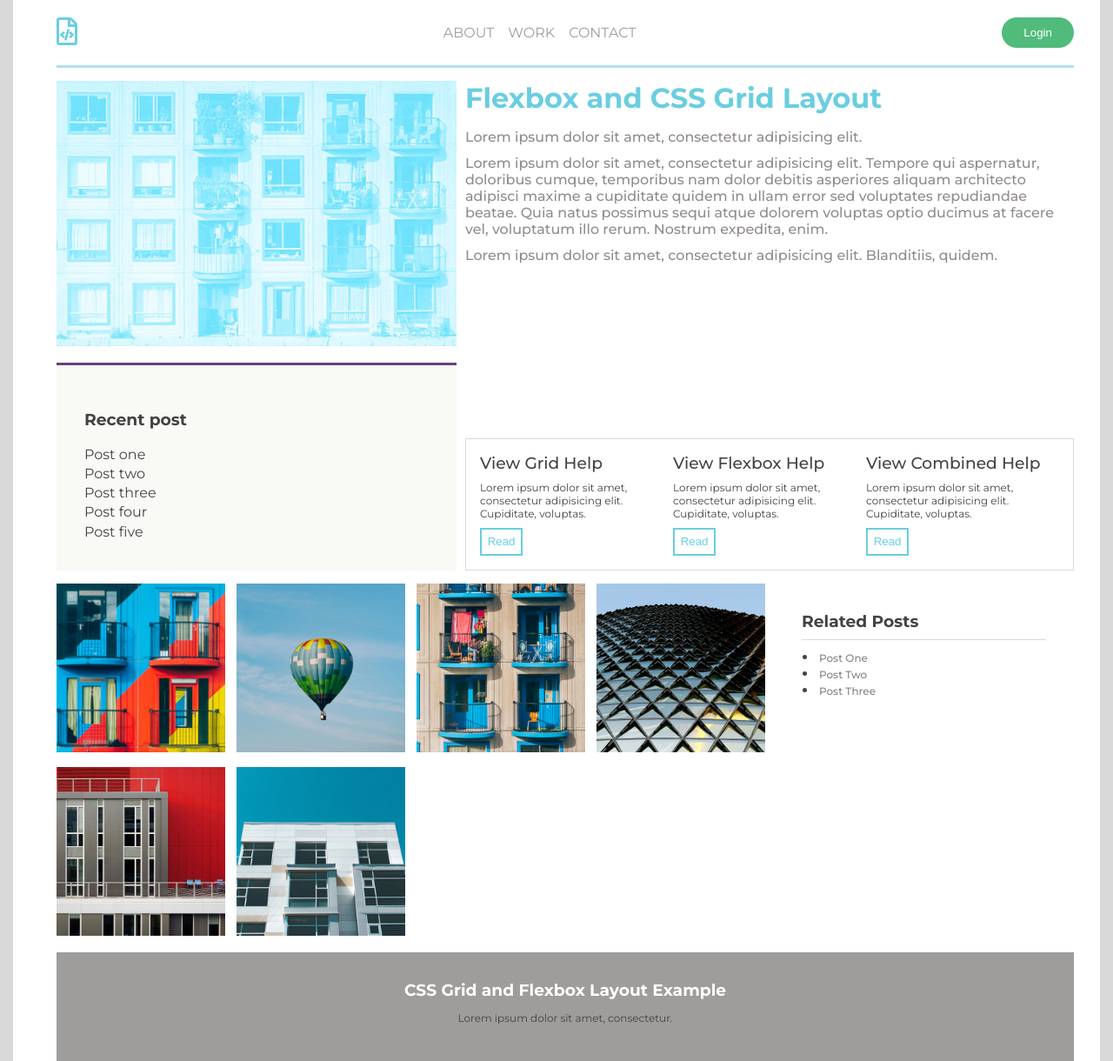
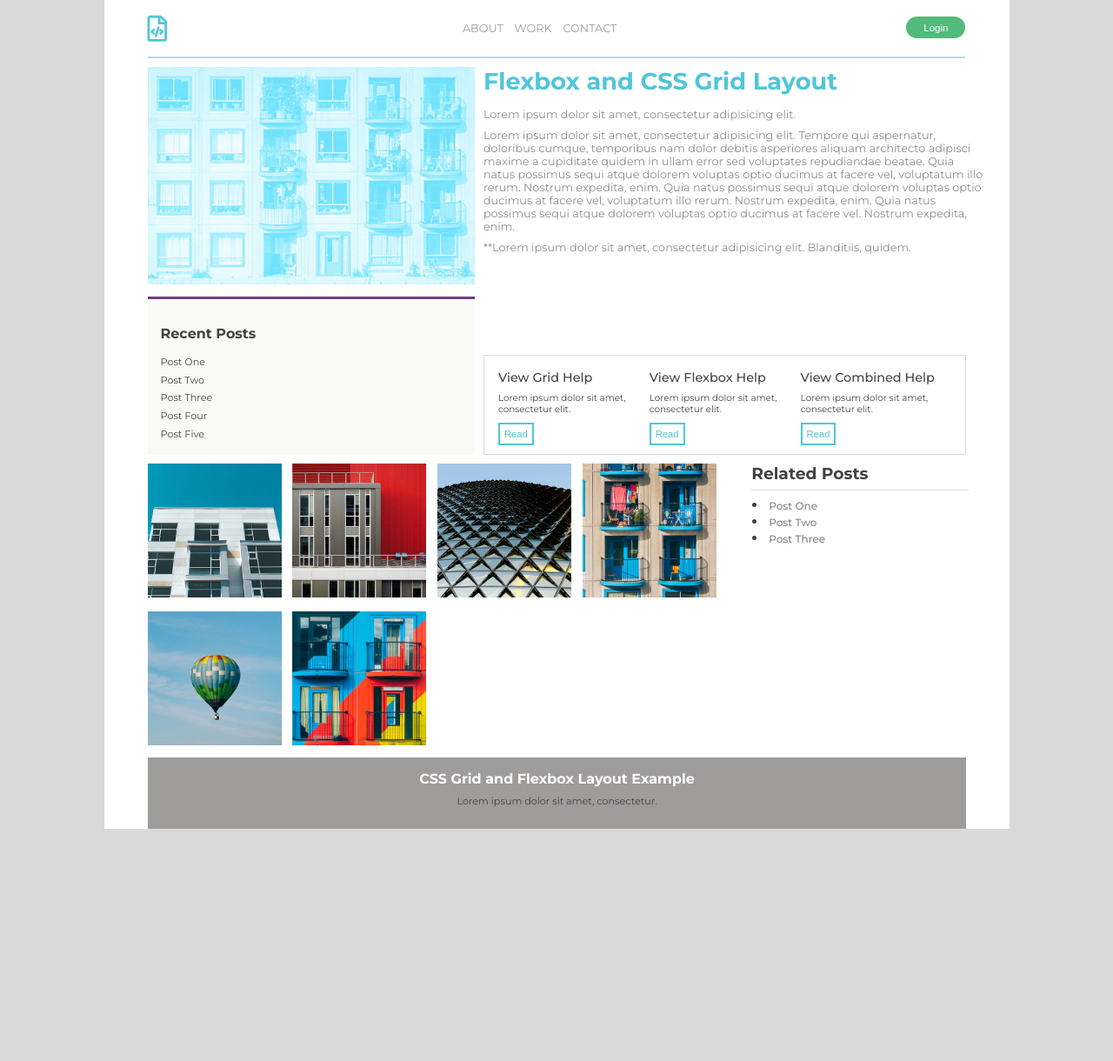
Before and after one commit to IlyaSalikov/flex_grid_template, a plain HTML site: page index.html in a window 1280 px wide. Shown: the whole page at 87% size. After the commit the page ends 953 px from the top, so only its background shows below. Drawn offline with Linux system fonts and the light colour scheme.

Commit message:
Попытки в подгонку по образцу

```diff
--- a/index.html
+++ b/index.html
@@ -33,48 +33,48 @@
         </div>
 
         <aside class="sidebar">
-            <h3>Recent post</h3>
+            <h3>Recent Posts</h3>
             <ul>
-                <li>Post one</li>
-                <li>Post two</li>
-                <li>Post three</li>
-                <li>Post four</li>
-                <li>Post five</li>
+                <li>Post One</li>
+                <li>Post Two</li>
+                <li>Post Three</li>
+                <li>Post Four</li>
+                <li>Post Five</li>
             </ul>
         </aside>
 
         <main>
             <h1>Flexbox and CSS Grid Layout</h1>
             <p>Lorem ipsum dolor sit amet, consectetur adipisicing elit.</p>
-            <p>Lorem ipsum dolor sit amet, consectetur adipisicing elit. Tempore qui aspernatur, doloribus cumque, temporibus nam dolor debitis asperiores aliquam architecto adipisci maxime a cupiditate quidem in ullam error sed voluptates repudiandae beatae. Quia natus possimus sequi atque dolorem voluptas optio ducimus at facere vel, voluptatum illo rerum. Nostrum expedita, enim.</p>
-            <p>Lorem ipsum dolor sit amet, consectetur adipisicing elit. Blanditiis, quidem.</p>
+            <p>Lorem ipsum dolor sit amet, consectetur adipisicing elit. Tempore qui aspernatur, doloribus cumque, temporibus nam dolor debitis asperiores aliquam architecto adipisci maxime a cupiditate quidem in ullam error sed voluptates repudiandae beatae. Quia natus possimus sequi atque dolorem voluptas optio ducimus at facere vel, voluptatum illo rerum. Nostrum expedita, enim. Quia natus possimus sequi atque dolorem voluptas optio ducimus at facere vel, voluptatum illo rerum. Nostrum expedita, enim. Quia natus possimus sequi atque dolorem voluptas optio ducimus at facere vel. Nostrum expedita, enim.</p>
+            <p>**Lorem ipsum dolor sit amet, consectetur adipisicing elit. Blanditiis, quidem.</p>
         </main>
 
         <div class="help">
             <article class="help-item">
                 <h3>View Grid Help</h3>
-                <p>Lorem ipsum dolor sit amet, consectetur adipisicing elit. Cupiditate, voluptas.</p>
+                <p>Lorem ipsum dolor sit amet, consectetur elit.</p>
                 <button>Read</button>
             </article>
             <article class="help-item">
                 <h3>View Flexbox Help</h3>
-                <p>Lorem ipsum dolor sit amet, consectetur adipisicing elit. Cupiditate, voluptas.</p>
+                <p>Lorem ipsum dolor sit amet, consectetur elit.</p>
                 <button>Read</button>
             </article>
             <article class="help-item">
                 <h3>View Combined Help</h3>
-                <p>Lorem ipsum dolor sit amet, consectetur adipisicing elit. Cupiditate, voluptas.</p>
+                <p>Lorem ipsum dolor sit amet, consectetur elit.</p>
                 <button>Read</button>
             </article>
         </div>
 
         <div class="gallery">
+            <div><img src="images/grid-image-06.jpg" alt="gallery"></div>
+            <div><img src="images/grid-image-05.jpg" alt="gallery"></div>
+            <div><img src="images/grid-image-04.jpg" alt="gallery"></div>
+            <div><img src="images/grid-image-03.jpg" alt="gallery"></div>
+            <div><img src="images/grid-image-02.jpg" alt="gallery"></div>
             <div><img src="images/grid-image-01.jpg" alt="gallery"></div>
-            <div><img src="images/grid-image-02.jpg" alt="gallery"></div>
-            <div><img src="images/grid-image-03.jpg" alt="gallery"></div>
-            <div><img src="images/grid-image-04.jpg" alt="gallery"></div>
-            <div><img src="images/grid-image-05.jpg" alt="gallery"></div>
-            <div><img src="images/grid-image-06.jpg" alt="gallery"></div>
         </div>
 
         <aside class="sidebar-related">
--- a/style.css
+++ b/style.css
@@ -22,8 +22,9 @@ a {
     grid-template-columns: 40% 30% 30%;
     grid-template-rows: repeat(6, auto);
     grid-column-gap: 10px;
-    grid-row-gap: 15px;
-    max-width: 1250px;
+    grid-row-gap: 10px;
+    max-width: 1041px;
+    max-height: 953px;
     margin: 0 auto;
     background-color: #fff;
     padding: 0 50px;
@@ -34,19 +35,28 @@ header {
     justify-content: space-between;
     grid-column: 1/4;
     grid-row: 1/2;
-    border-bottom: 3px solid #b0e0ea;
+    border-bottom: 2px solid #b0e0ea;
     color: #9f9c9c;
-    padding: 20px 0;
+    padding-top: 18px;
+    padding-bottom: 17px;
+    margin-right: 20px;
 }
 
 header > .logo i {
-    color: rgba(80, 198, 219, 0.85);
-    font-size: 2em;
+    color: rgba(80, 198, 219);
+    font-size: 30px;
+}
+
+header > nav {
+    padding-top: 1px;
+    margin-left: 7px;
+
 }
 
 header > nav > ul {
     display: flex;
     list-style-type: none;
+    font-size: .8em;
 }
 
 header > nav > ul > li {
@@ -56,10 +66,13 @@ header > nav > ul > li {
 header > button, button:active, button:focus {
     background-color: #51bb7b;
     color: #fff;
-    padding: 6px 25px;
+    height: 25px;
+    padding: 5px 20px;
     border-radius: 1.3em;
     border-style: none;
     outline: none;
+    font-size: .72em;
+    margin-top: 1px;
 }
 
 header > button:focus {
@@ -80,11 +93,15 @@ header > button:focus {
     grid-row: 3/5;
     border-top: 3px solid #693f7e;
     background-color: #f9f9f6;
-    padding: 2em;
+    padding-left: 15px;
+    padding-bottom: 10px;/*
+    margin-right: 7px;*/
 }
 
 .sidebar h3 {
     margin: 1em 0;
+    font-size: 1em;
+    margin-top: 30px;
 }
 
 .sidebar ul {
@@ -92,7 +109,8 @@ header > button:focus {
 }
 
 .sidebar li {
-    margin: .2em 0;
+    margin: .6em 0;
+    font-size: .7em;
 }
 
 .sidebar a {
@@ -106,14 +124,16 @@ main {
 }
 
 main h1 {
-    color: rgba(80, 198, 219, 0.85);
+    color: rgba(80, 198, 219);
     font-weight: 700;
+    font-size: 1.7em;
     margin-bottom: .5em;
 }
 
 main p {
     margin: .7em 0;
-    font-weight: 500;
+    font-weight: 400;
+    font-size: .8em;
     color: #918b8b;
 }
 
@@ -122,8 +142,10 @@ main p {
     justify-content: space-around;
     grid-column: 2/4;
     grid-row: 4/5;
-    border: 1.5px solid #d9d9d9;
-    padding: 1em;
+    border: .5px solid #d9d9d9;
+    padding: 16px;
+    padding-bottom: 10px;
+    margin-right: 19px;
 }
 
 .help-item {
@@ -135,17 +157,19 @@ main p {
 
 .help-item h3 {
     font-weight: 500;
+    font-size: .9em;
 }
 
 .help-item p {
-    margin: .75em 0;
-    font-size: .75em;
+    margin: .8em 0;
+    font-size: .65em;
 }
 
 .help-item button {
-    border: 2.5px solid rgba(80, 198, 219, 0.85);
-    padding: .5em;
-    color: rgba(80, 198, 219, 0.85);
+    border: 2.5px solid rgba(80, 198, 219);
+    padding: 5px;
+    color: rgba(80, 198, 219);
+    font-size: .70em;
     font-weight: 500;
     background-color: #fff;
     cursor: pointer;
@@ -155,9 +179,9 @@ main p {
     display: grid;
     grid-column: 1/3;
     grid-row: 5/6;
-    grid-template-columns: repeat(auto-fit, minmax(160px, 1fr));
+    grid-template-columns: repeat(auto-fit, minmax(140px, 1fr));
     grid-gap: .8em;
-
+    margin-right: 14px;
 }
 
 .gallery img {
@@ -167,12 +191,13 @@ main p {
 .sidebar-related {
     grid-column: 3/4;
     grid-row: 5/6;
-    padding: 2em;
+    padding: 1em;
+    padding-top: 0;
 }
 
 .sidebar-related h3 {
-    margin-bottom: .5em;
-    padding-bottom: .5em;
+    margin-bottom: .4em;
+    padding-bottom: .4em;
     border-bottom: 1px solid #d9d9d9;
 }
 
@@ -192,17 +217,21 @@ main p {
     grid-row: 6/7;
     text-align: center;
     background-color: #9f9c9c;
-    padding: 2em 0;
+    padding-top: 11px;
+    padding-bottom: 25px;
+    margin-right: 19px;
 }
 
 .footer h3 {
     color: #fff;
-    margin-bottom: .7em;
+    margin-top: .2em;
+    margin-bottom: .4em;
+    font-size: 1em;
 }
 
 .footer p {
-    margin-bottom: .8em;
-    font-size: .75em;
+    margin-top: .8em;
+    font-size: .70em;
 }
 
 @media screen and (max-width: 768px) {
```
